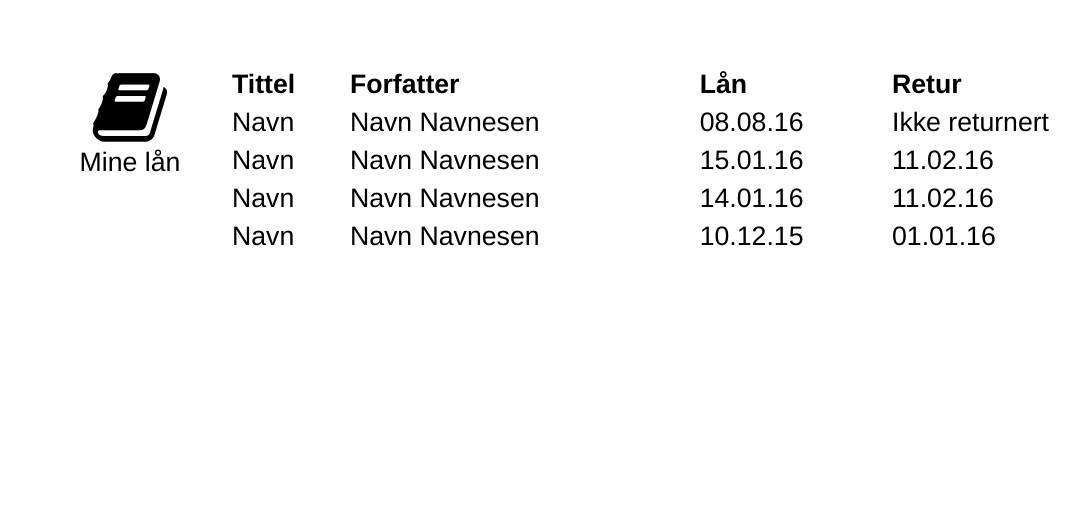
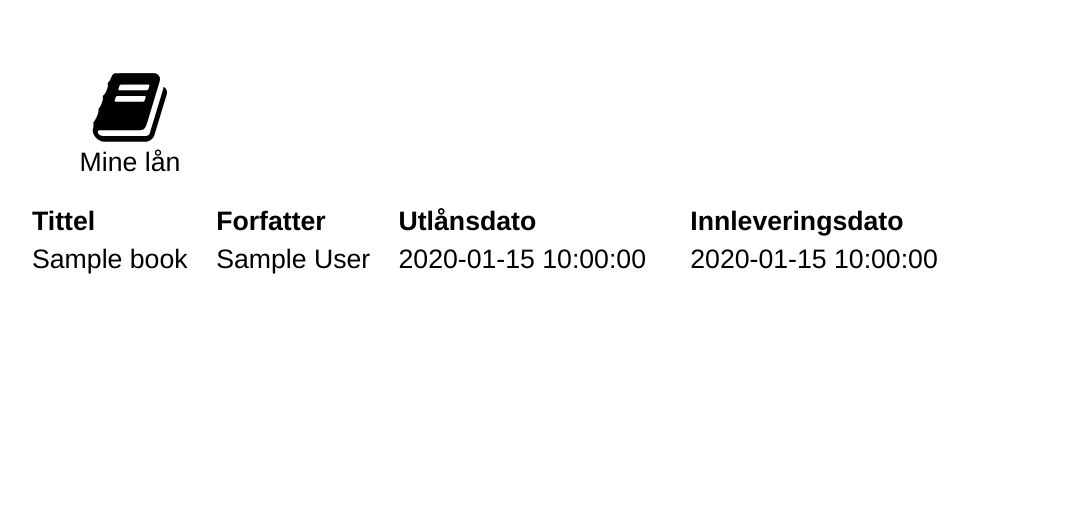
Before and after one commit to toyenyouthlibrary/front-end, a Flask app: template src/templates/user/login_profile/login_lan.html in a window 1280 px wide. Shown: the top 520 px of the page, without its empty margins (34-1114 px from the left). Run offline with Flask 2, Linux system fonts and the light colour scheme; the template is opened without the code that fills it: most values are stand-ins (such as "Sample title", 1, 10 or a date in 2020); some libraries are stand-ins or nearby versions.

Commit message:
Implemented some profile page functionality

```diff
--- a/src/frontend.py
+++ b/src/frontend.py
@@ -1,11 +1,8 @@
+import random
+
+import book
 import flask
-import book
 import user
-import flask_wtf
-import wtforms
-import random
-import admin
-from flask_table import Table, Col, LinkCol
 
 app = flask.Flask(__name__)
 app.config['SECRET_KEY'] = 'temmelighemmelig'
@@ -123,10 +120,23 @@ def create_confirmrfid():
 
 @app.route("/login/")
 def login():
+    try:
+        user_ = user.login_user("1")
+
+        global sessionID
+        sessionID = user_["sessionID"]
+        print("User logged in")
+
+        return flask.redirect(flask.url_for('profile_menu'))
+
+    except ConnectionError as err:
+        return flask.render_template('user_old/error.html', error=err)
+
 
     userRFID = "1"
     if userRFID == 1:
         return flask.render_template('user/login_profile/login_pin.html')
+
 
     return flask.render_template('user/login_profile/login_scan.html')
 
@@ -141,7 +151,7 @@ def login_pin():
 
         #If the login is correct, the user will be sent to the profile menu screen
         try:
-            user_ = user.login_user(userRFID, pincode)
+            user_ = user.login_user(userRFID)
 
             global sessionID
             sessionID = user_["sess_id"]
@@ -159,12 +169,38 @@ def login_pin():
 def profile_menu():
     try:
         print("SessionID is ", sessionID)
-        user_info = user.read_user_from_database(sessionID)
+        usr = user.read_user_from_database(sessionID)
 
     except ConnectionError as err:
         return flask.render_template('user_old/error.html', error=err)
 
-    return flask.render_template('user/login_profile/profile_menu.html', username=user_info["username"])
+    return flask.render_template('user/login_profile/profile_menu.html', username=usr["username"])
+
+
+@app.route("/profile/history/")
+def lent_books_history():
+    try:
+        print("SessionID is ", sessionID)
+        usr = user.retrive_lended_books_by_user(sessionID)
+
+        return flask.render_template('user/login_profile/login_lan.html', books=usr["books"])
+    except ConnectionError as err:
+        return flask.render_template('user_old/error.html', error=err)
+
+    return flask.render_template('user/login_profile/profile_menu.html')
+
+
+@app.route("/profile/change_info/")
+def profile_info():
+    try:
+        print("SessionID is ", sessionID)
+        usr = user.read_user_from_database(sessionID)
+
+        return flask.render_template('user/login_profile/profile_info.html', info=usr)
+    except ConnectionError as err:
+        return flask.render_template('user_old/error.html', error=err)
+
+    return flask.render_template('user/login_profile/profile_info.html')
 
 """
 @app.route("/create/creationvalid/")
@@ -187,14 +223,6 @@ def create_adult_confirm_checkbox():
 @app.route("/start/")
 def startscreen():
     return flask.render_template('user/startscreen/startmenu.html')
-
-
-
-
-
-
-
-
 
 
 @app.route("/profile/my_recomendations/")
--- a/src/templates/user/login_profile/login_lan.html
+++ b/src/templates/user/login_profile/login_lan.html
@@ -39,43 +39,43 @@
     <div id="lan">
         <i class="fa fa-book fa-3x"></i>
         <p>Mine l&aring;n</p>
-    </div><div id="table">
+    </div>
+
+    {% if books %}
+    <div id="table">
+
         <table>
-            <thead>
-                <tr>
-                    <th>Tittel</th>
-                    <th>Forfatter</th>
-                    <th>L&aring;n</th>
-                    <th>Retur</th>
-                </tr>
-            </thead>
-            <tbody>
-                <tr>
-                    <td>Navn</td>
-                    <td>Navn Navnesen</td>
-                    <td>08.08.16</td>
-                    <td>Ikke returnert</td>
-                </tr><tr>
-                    <td>Navn</td>
-                    <td>Navn Navnesen</td>
-                    <td>15.01.16</td>
-                    <td>11.02.16</td>
-                </tr><tr>
-                    <td>Navn</td>
-                    <td>Navn Navnesen</td>
-                    <td>14.01.16</td>
-                    <td>11.02.16</td>
-                </tr><tr>
-                    <td>Navn</td>
-                    <td>Navn Navnesen</td>
-                    <td>10.12.15</td>
-                    <td>01.01.16</td>
-                </tr>
-            </tbody>
+            <tr>
+                <th>
+                    Tittel
+                </th>
+                <th>
+                    Forfatter
+                </th>
+                <th>
+                    Utlånsdato
+                </th>
+                <th>
+                    Innleveringsdato
+                </th>
+
+            </tr>
+            {% for book in books %}
+
+            <tr style="width:100%">
+                <td> {{ book["title"] }}</td>
+                <td> {{ book["author"] }}</td>
+                <td> {{ book["outDate"] }}</td>
+                <td> {{ book["inDate"] }}</td>
+            </tr>
+            {% endfor %}
         </table>
     </div>
+    {% endif %}
 
-    <span id="span"><a href="profile_menu.html"><i class="fa fa-arrow-left"></i></a> &nbsp; <a href="start.html"><i class="fa fa-times"></i></a></span>
+
+    <span id="span"><a href="/profile/menu/"><i class="fa fa-arrow-left"></i></a> &nbsp; <a href="start.html"><i
+            class="fa fa-times"></i></a></span>
 </div>
 
 {% endblock %}
```
Also changed, not shown: src/templates/user/login_profile/profile_menu.html (+6 -2 lines), src/user.py (+11 -10 lines).
